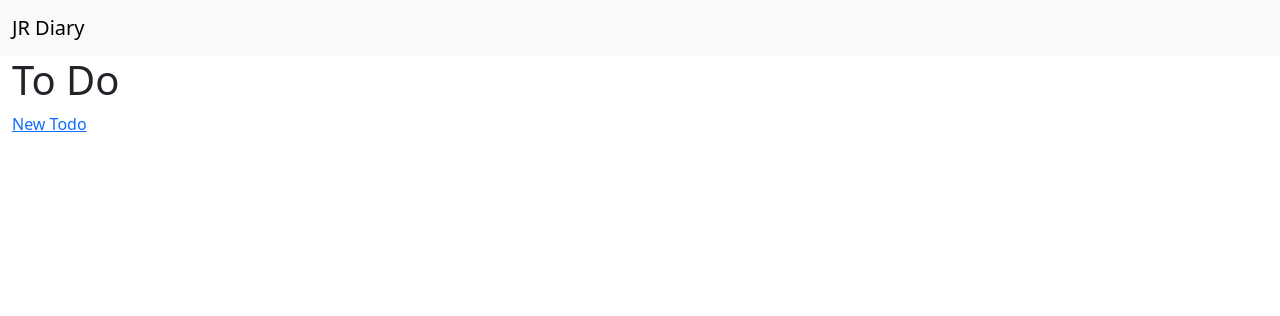
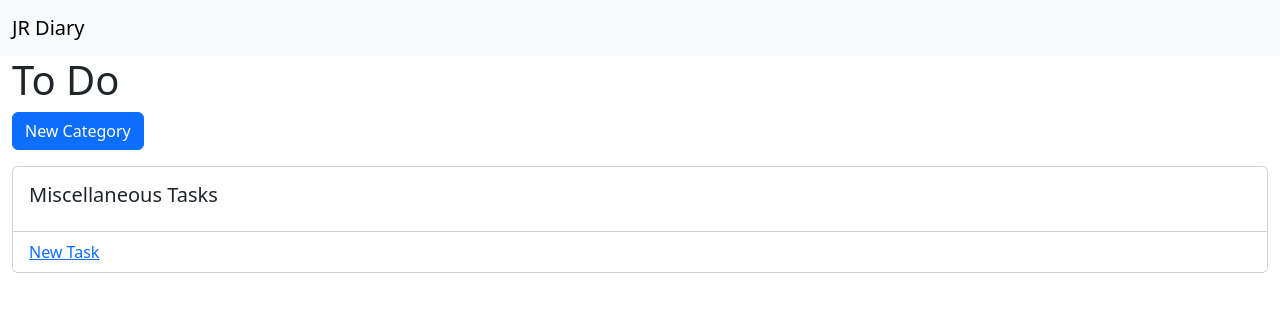
Before and after one commit to jrossgit/personal-diary, a Django app: page / in a window 1280 px wide. Shown: the top 316 px of the page. Run offline with Django 3.2, Linux system fonts and the light colour scheme; data that the repository does not hold is empty; some libraries are stand-ins or nearby versions.

Commit message:
Sort out routing and formatting on todos page

```diff
--- a/backend/app/forms.py
+++ b/backend/app/forms.py
@@ -6,3 +6,9 @@ class NewTodoForm(ModelForm):
     class Meta:
         model = models.Todos
         fields = ["category", "text"]
+
+
+class NewTodoCategoryForm(ModelForm):
+    class Meta:
+        model = models.TodoCategory
+        fields = ["name"]
--- a/backend/app/models.py
+++ b/backend/app/models.py
@@ -30,6 +30,8 @@ class TodoCategory(models.Model):
 
     id = models.fields.UUIDField(primary_key=True, default=uuid.uuid4)
     name = models.fields.CharField(max_length=256)
+    create_time = models.DateTimeField(verbose_name="Time todo created", auto_now_add=True)
+    deactivate_time = models.DateTimeField(verbose_name="Time todo completed", null=True, blank=True)
 
 
 # class Diary(models.Model):
--- a/backend/app/templates/home.html
+++ b/backend/app/templates/home.html
@@ -3,37 +3,35 @@
 {% block content %}
 <h1>To Do</h1>
 
-<a href="{% url 'todo-create' %}">
-    New Todo
-</a>
+<b></b>
+<a class="btn btn-primary mb-3" href="{% url 'todo-category-create' %}" role="button">New Category</a>
 
-{% if unsorted_todos %}
-<h3>Unsorted</h3>
-
-<div class="card" id="category_unsorted">
+<div class="card mb-3" id="category_unsorted">
     <div class="card-body">
-        <h5 class="card-title">Unsorted Tasks</h5>
-        <ul>
+        <h5 class="card-title">Miscellaneous Tasks</h5>
+    </div>
+        <ul class="list-group list-group-flush">
         {% for todo in unsorted_todos %}
             <li class="list-group-item"><a href="{% url 'todo-complete' id=todo.id %}">X</a> {{ todo.text }}</li>
         {% endfor %}
+
+            <li class="list-group-item"><a href="{% url 'todo-create' %}">New Task</a></li>
         </ul>
 </div>
-</div>
-{% endif %}
 
 {% if sorted_todos %}
     {% regroup sorted_todos by category as todo_categories %}
     {% for todo_category in todo_categories %}
-    <div class="card" id="category_{{todo_category}}">
+        <div class="card mb-3" id="category_{{todo_category}}">
             <div class="card-body">
                 <h5 class="card-title">{{ todo_category.grouper.name }}</h5>
-            <ul>
+            </div>
+                <ul class="list-group list-group-flush">
                 {% for todo in todo_category.list %}
                     <li class="list-group-item"><a href="{% url 'todo-complete' id=todo.id %}">X</a> {{ todo.text }}</li>
                 {% endfor %}
+                    <li class="list-group-item"><a href="{% url 'todo-create' category_id=todo_category.grouper.id %}">New Task</a></li>
                 </ul>
-        </div>
         </div>
     {% endfor %}
 {% endif %}
--- a/backend/app/urls.py
+++ b/backend/app/urls.py
@@ -23,4 +23,6 @@ urlpatterns = [
     path("", views.home_view, name="home"),
     path("todo", views.create_todo, name="todo-create"),
     path("todo/<uuid:id>/complete", views.complete_todo, name="todo-complete"),
+    path("todocategory/<uuid:category_id>/todo", views.create_todo, name="todo-create"),
+    path("todocategory", views.create_todo_category, name="todo-category-create"),
 ]
--- a/backend/app/views.py
+++ b/backend/app/views.py
@@ -21,13 +21,30 @@ def home_view(request):
     })
 
 
-def create_todo(request):
+def create_todo(request, category_id=None):
     if request.method == "GET":
+
+        initial = {}
+        if category_id:
+            initial["category"] = models.TodoCategory.objects.get(id=category_id).id
+
+        new_todo_form = forms.NewTodoForm(initial=initial)
         return render(request, template_name="create_todo.html", context={
-            "form": forms.NewTodoForm(),
+            "form": new_todo_form,
         })
     elif request.method == "POST":
         form = forms.NewTodoForm(request.POST)
+        form.save()
+        return redirect("home")
+
+
+def create_todo_category(request):
+    if request.method == "GET":
+        return render(request, template_name="create_todo_category.html", context={
+            "form": forms.NewTodoCategoryForm(),
+        })
+    elif request.method == "POST":
+        form = forms.NewTodoCategoryForm(request.POST)
         form.save()
         return redirect("home")
 
```
Also changed, not shown: backend/app/templates/create_todo_category.html (added, +12 -0 lines), backend/app/migrations/0003_alter_todocategory_options_todocategory_create_time_and_more.py (added). Lines whose indentation alone changed are shown as unchanged.
